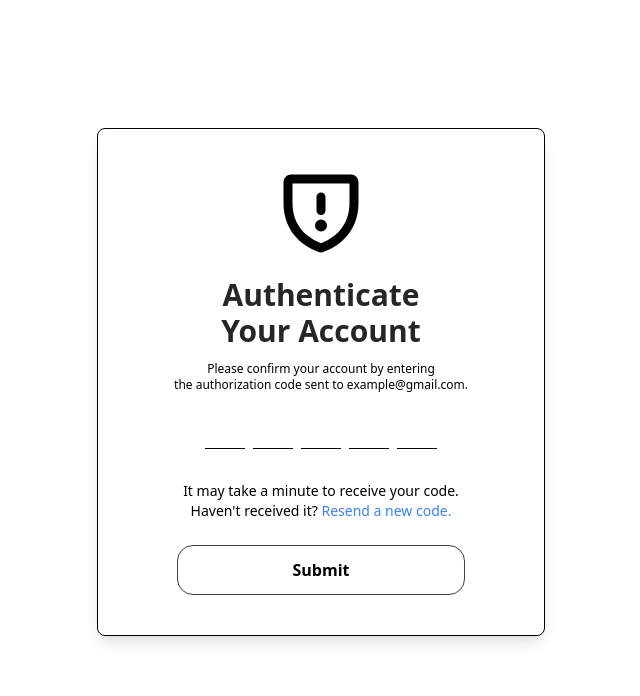
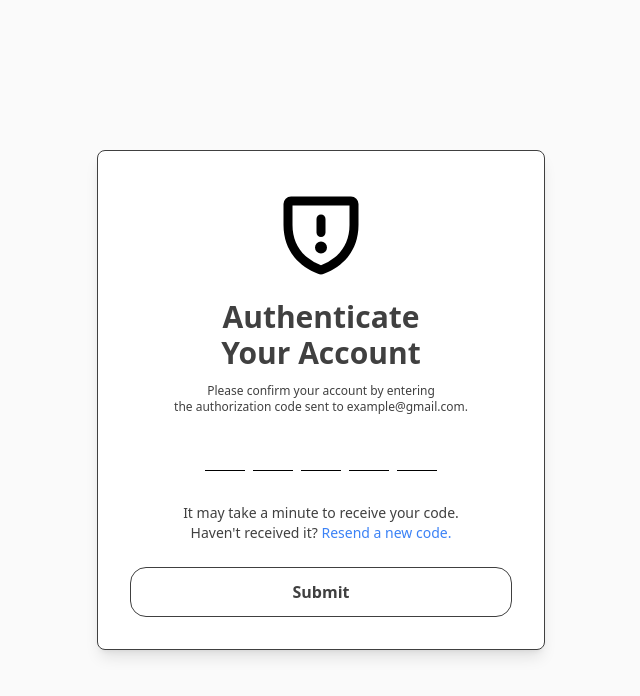
Before and after one commit to jeyemPF/deskme-g6-2024, a React (Create React App) app in the folder client/: page /authenticate in a window 1280 px wide. Shown: the top 696 px of the page, without its empty margins (319-959 px from the left). Built offline with nearby package versions, Linux system fonts and the light colour scheme.

Commit message:
dark mode added for authenticate and success page

```diff
--- a/client/src/auth/Authenticate.js
+++ b/client/src/auth/Authenticate.js
@@ -2,6 +2,7 @@ import React, { useState } from 'react';
 import { HiOutlineXMark } from "react-icons/hi2";
 import { PiShieldWarningBold } from "react-icons/pi";
 import { useNavigate } from 'react-router-dom';
+import Switcher from "../components/Switcher";
 
 function Authenticate() {
   const [code, setCode] = useState('');
@@ -26,17 +27,20 @@ function Authenticate() {
 
 
   return (
-    <div className='flex flex-col items-center justify-center mt-32'>
-      <div className='border-[1px] border-black rounded-lg shadow-lg w-full max-w-md p-8'>
+    <div className='min-h-screen flex items-center justify-center bg-neutral-50 dark:bg-neutral-900'>
+      <div className='w-full max-w-md p-8 bg-white dark:bg-neutral-800 rounded-lg shadow-lg border border-neutral-700 dark:border-neutral-200'>
+      <div className='hidden'>
+            <Switcher />
+      </div>
       <div>
           <div className="flex flex-col items-center">
-            <p className="text-8xl pb-5"><PiShieldWarningBold /></p>
-            <h1 className="text-3xl font-black text-neutral-800">Authenticate</h1>
-            <h1 className="text-3xl font-black text-neutral-800">Your Account</h1>
+            <p className="text-8xl pb-5 dark:text-neutral-200"><PiShieldWarningBold /></p>
+            <h1 className="text-3xl font-black text-neutral-700 dark:text-neutral-200">Authenticate</h1>
+            <h1 className="text-3xl font-black text-neutral-700 dark:text-neutral-200">Your Account</h1>
           </div>
 
           <div className="pt-3">
-            <h1 className="text-center text-xs font-light pb-3">Please confirm your account by entering <br /> the authorization code sent to example@gmail.com.</h1>
+            <h1 className="text-center text-xs font-light pb-3 text-neutral-700 dark:text-neutral-200">Please confirm your account by entering <br /> the authorization code sent to example@gmail.com.</h1>
             <form onSubmit={handleSubmit} className="text-center pt-1">
             {Array.from({ length: 5 }, (_, index) => (
               <input
@@ -47,11 +51,11 @@ function Authenticate() {
                 placeholder={``}
                 className="border-b border-black py-3 px-2 w-10 h-10 mx-1 text-center"
               />))}
-              <h1 className="font-normal text-sm pt-8">
+              <h1 className="font-normal text-sm pt-8 text-neutral-700 dark:text-neutral-200  ">
                 It may take a minute to receive your code. <br />
                 Haven't received it? <a className="text-blue-500 hover:underline" href="/">Resend a new code.</a></h1>
               <br />
-              <button onClick={handleClick} type="submit" className="text-black bg-white font-semibold rounded-2xl border-[1px] border-neutral-700 text-base py-3 w-72 max-w-md sm:max-w-lg md:max-w-xl lg:max-w-2xl xl:max-w-3xl mx-auto mb-2 hover:bg-neutral-700 hover:text-white transition-colors duration-300">Submit</button>
+              <button onClick={handleClick} type="submit" className="bg-white dark:bg-neutral-700 text-neutral-700 dark:text-white font-semibold rounded-2xl border border-neutral-700 dark:border-neutral-200 py-3 w-full hover:bg-neutral-700 hover:text-white dark:hover:bg-neutral-500 dark:hover:text-neutral-200 transition-colors duration-300">Submit</button>
             </form>
           </div>
         </div>
--- a/client/src/auth/AuthenticateSuccess.js
+++ b/client/src/auth/AuthenticateSuccess.js
@@ -11,18 +11,18 @@ function AuthenticateSuccess() {
   };
 
   return (
-    <div className='flex flex-col items-center justify-center mt-36'>
-      <div className='border-[1px] border-black rounded-lg shadow-lg w-full max-w-md p-8'>
+    <div className='min-h-screen flex items-center justify-center bg-neutral-50 dark:bg-neutral-900'>
+      <div className='w-full max-w-md p-8 bg-white dark:bg-neutral-800 rounded-lg shadow-lg border border-neutral-700 dark:border-neutral-200'>
         <div className='mt-2'>
           <div className='flex flex-col items-center'>
-            <p className='text-8xl pb-5'><PiShieldCheckBold /></p>
-            <h1 className='text-4xl font-black'>Authentication</h1>
-            <h1 className='text-4xl font-black'>Success!</h1>
+            <p className='text-8xl pb-5 dark:text-neutral-200'><PiShieldCheckBold /></p>
+            <h1 className='text-4xl font-black text-neutral-700 dark:text-neutral-200'>Authentication</h1>
+            <h1 className='text-4xl font-black text-neutral-700 dark:text-neutral-200'>Success!</h1>
           </div>
           <div className='pt-6 text-center'>
-            <h1 className='text-sm font-normal text-center'>Your security is our priority, and now you're all set to enjoy our services with added protection. </h1>
+            <h1 className='text-sm font-normal text-center text-neutral-700 dark:text-neutral-200'>Your security is our priority, and now you're all set to enjoy our services with added protection. </h1>
             <div className='pt-10 pb-5'>
-              <button onClick={handleClick} type="submit" className="text-black bg-white font-semibold rounded-2xl border-[1px] border-neutral-700 text-base py-3 w-44 max-w-md sm:max-w-lg md:max-w-xl lg:max-w-2xl xl:max-w-3xl mx-auto hover:bg-neutral-700 hover:text-white transition-colors duration-300">Done</button>
+              <button onClick={handleClick} type="submit" className="bg-white dark:bg-neutral-700 text-neutral-700 dark:text-white font-semibold rounded-2xl border border-neutral-700 dark:border-neutral-200 py-3 w-full hover:bg-neutral-700 hover:text-white dark:hover:bg-neutral-500 dark:hover:text-neutral-200 transition-colors duration-300">Done</button>
             </div>
           </div>
         </div>
```
